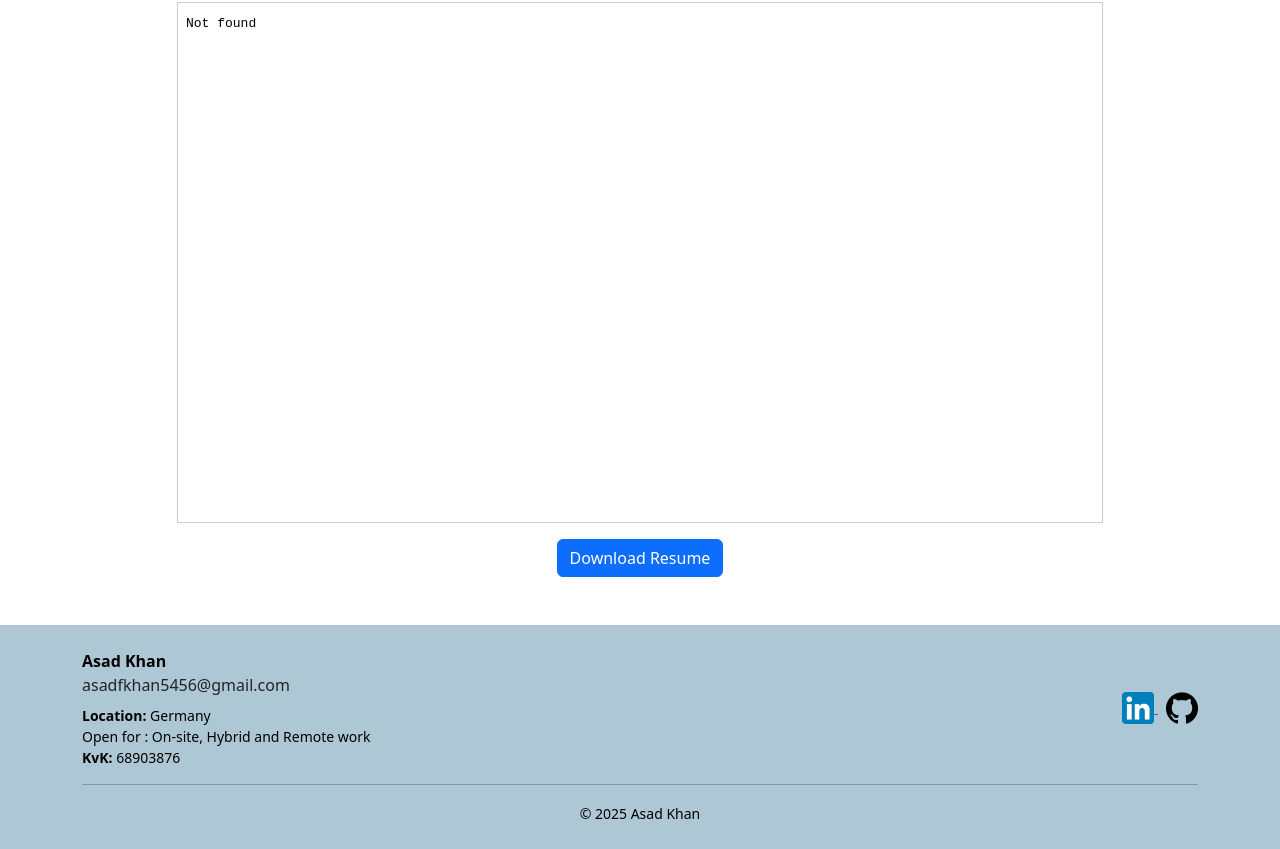
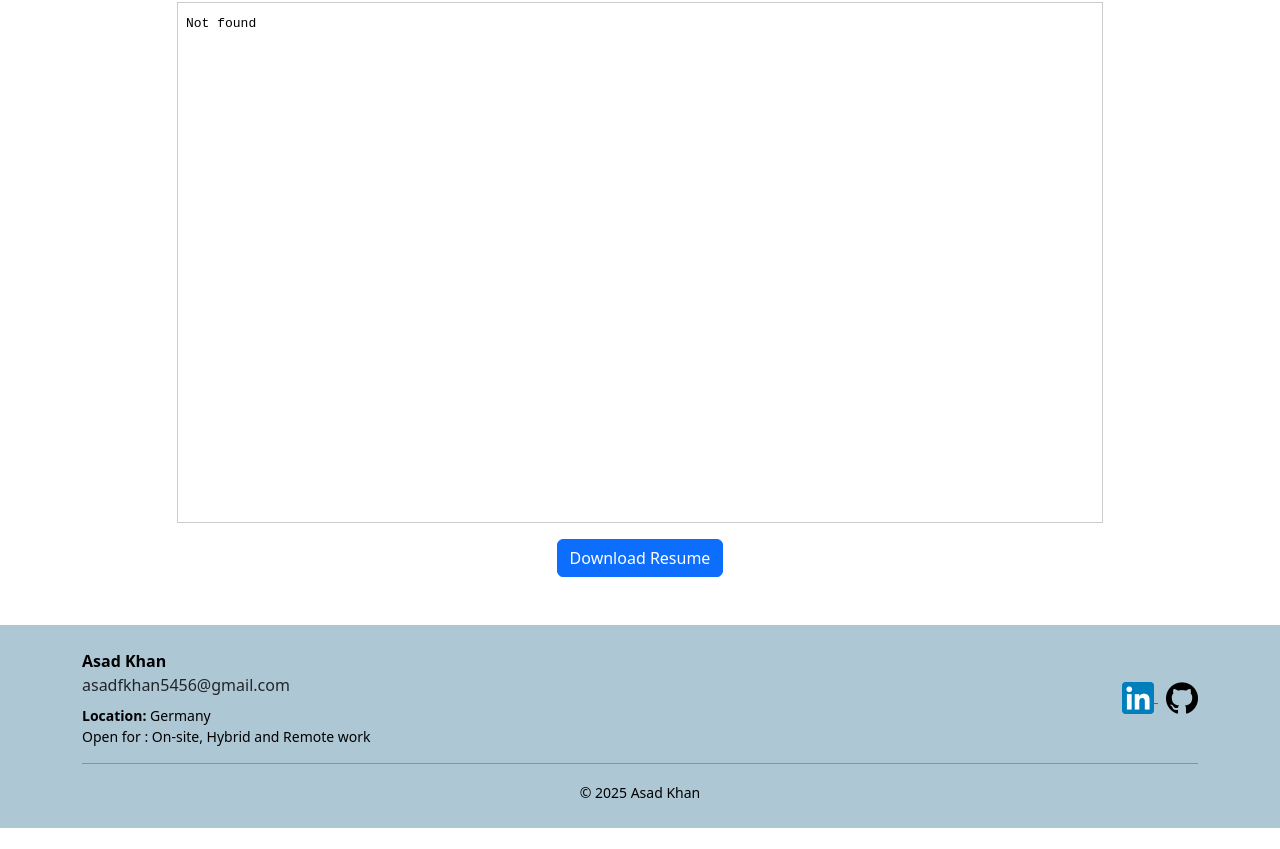
Before and after one commit to asadkhan5456/asadkhan5456.github.io, a plain HTML site: page index.html in a window 1280 px wide. Shown: the part 3707-4556 px from the top of the page. After the commit the page ends 4535 px from the top, so only its background shows below. Drawn offline with nearby package versions, Linux system fonts and the light colour scheme; files whose address does not match are found by name.

Commit message:
Update index.html

```diff
--- a/index.html
+++ b/index.html
@@ -353,9 +353,6 @@
           <strong>Location:</strong> Germany <br />
           Open for : On-site, Hybrid and Remote work
         </div>
-        <div class="small">
-          <strong>KvK:</strong> 68903876
-        </div>
       </div>
 
       <!-- Right Column: Icons -->
```
